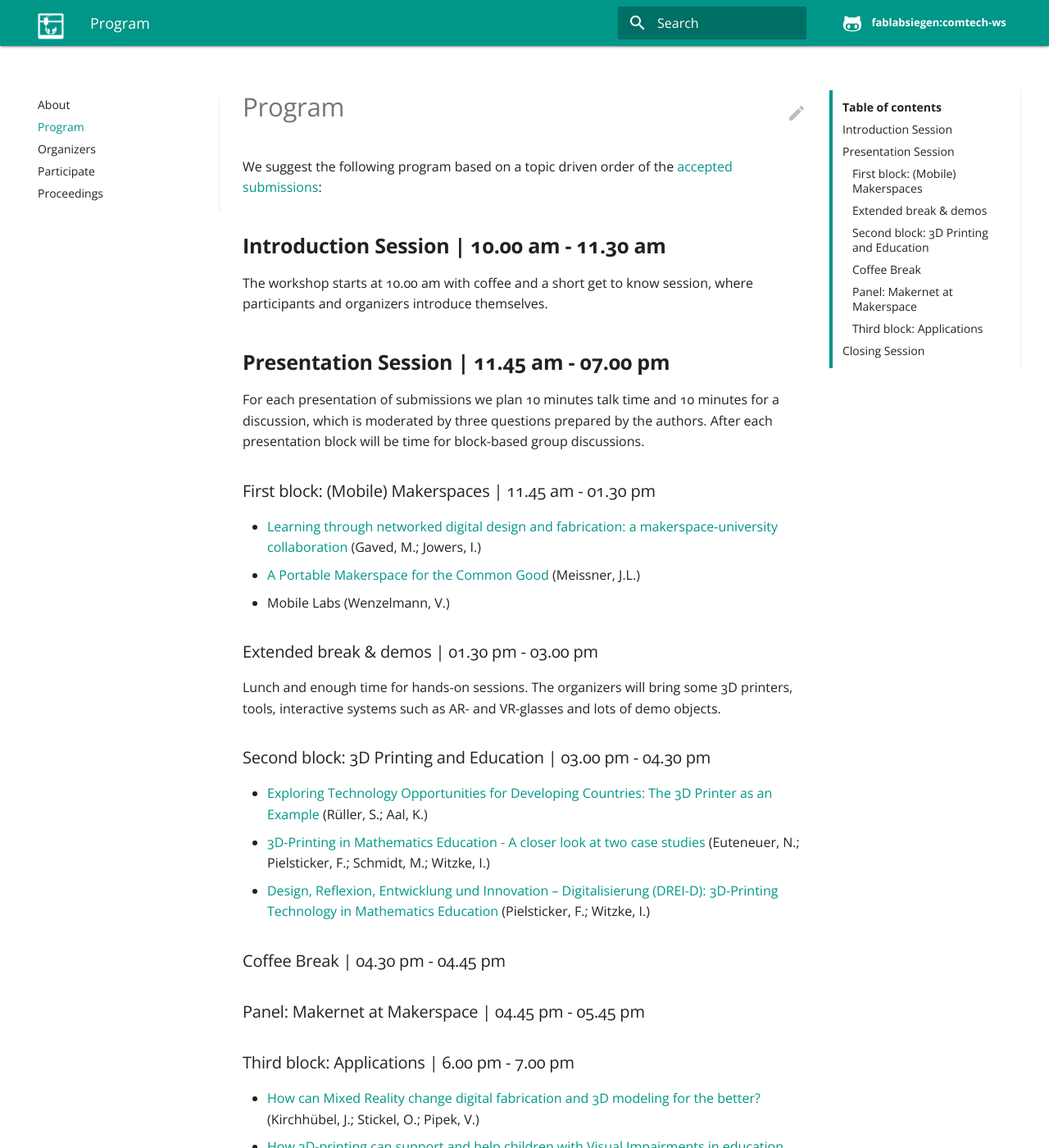
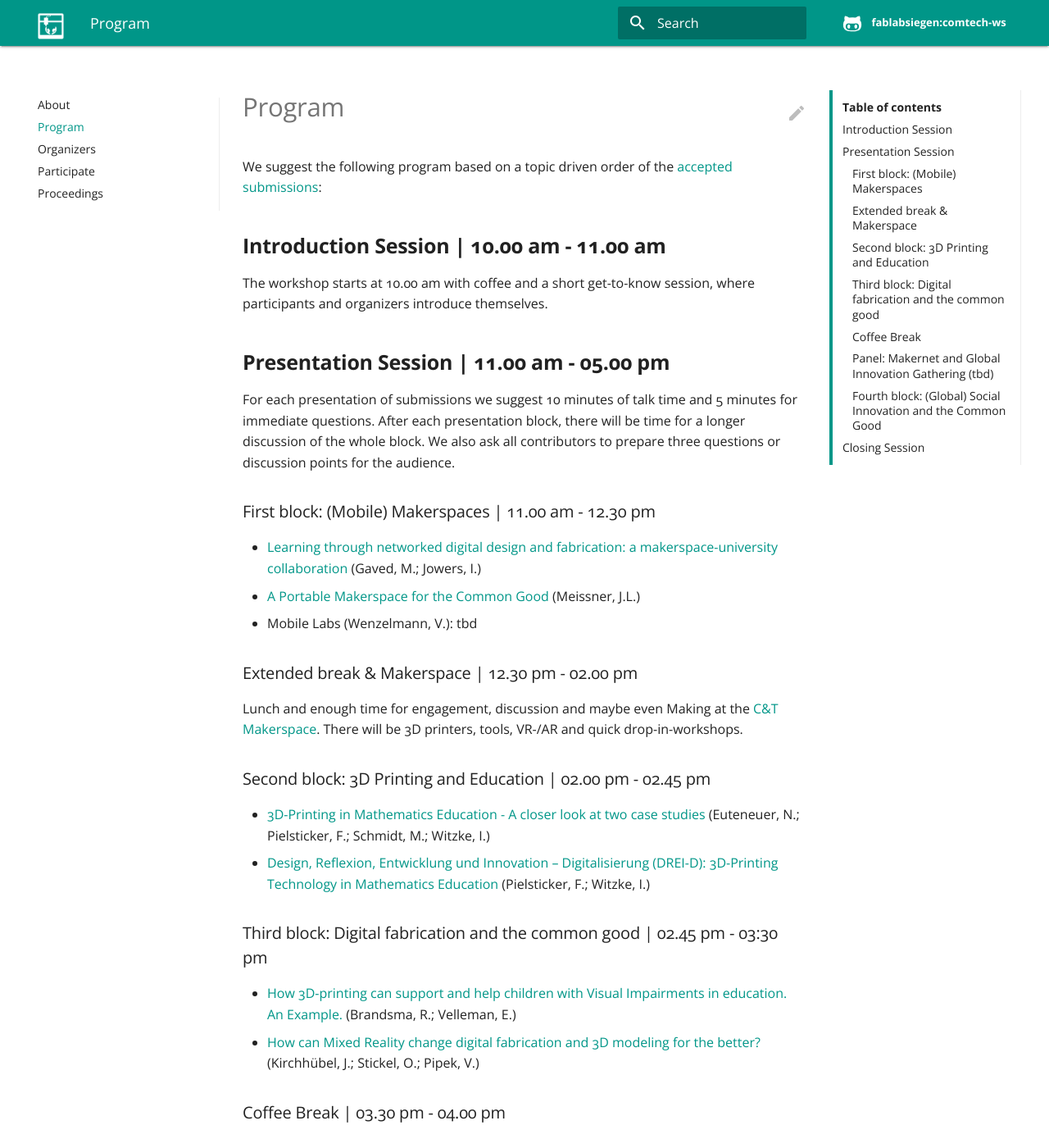
Before and after one commit to FabLabSiegen/fab101-2017-comtech-workshop, an MkDocs documentation site: the page built from docs/program.md, in a window 1280 px wide and 1400 px high. Shown: the whole window at 82% size. Built offline with MkDocs 1.6.1, drawn with Linux system fonts in a browser that asks for light colours; comment, search, counter and statistics services are not loaded; old or Windows-style settings are respelled for this version of MkDocs; some of the changed text lies outside the part shown.

Commit message:
program tightened

```diff
--- a/docs/program.md
+++ b/docs/program.md
@@ -1,39 +1,45 @@
 We suggest the following program based on a topic driven order of the [accepted submissions](https://drive.google.com/open?id=0B6IVn-EKd-N0bE55aDVEZGVJd0E):
 
-##**Introduction Session | 10.00 am - 11.30 am**
-The workshop starts at 10.00 am with coffee and a short get to know session, where participants and organizers introduce themselves.
+##**Introduction Session | 10.00 am - 11.00 am**
+The workshop starts at 10.00 am with coffee and a short get-to-know session, where participants and organizers introduce themselves.
 
-##**Presentation Session | 11.45 am - 07.00 pm**
-For each presentation of submissions we plan 10 minutes talk time and 10 minutes for a discussion, which is moderated by three questions prepared by the authors. After each presentation block will be time for block-based group discussions.
+##**Presentation Session | 11.00 am - 05.00 pm**
+For each presentation of submissions we suggest 10 minutes of talk time and 5 minutes for immediate questions. After each presentation block, there will be time for a longer discussion of the whole block. We also ask all contributors to prepare three questions or discussion points for the audience.
 
-###First block: (Mobile) Makerspaces | 11.45 am - 01.30 pm
+###First block: (Mobile) Makerspaces | 11.00 am - 12.30 pm
 
 * [Learning through networked digital design and fabrication: a makerspace-university collaboration](https://drive.google.com/open?id=0B6IVn-EKd-N0XzB1VERFMU9jb1E) (Gaved, M.; Jowers, I.)
 
 * [A Portable Makerspace for the Common Good](https://drive.google.com/open?id=0B6IVn-EKd-N0aWFXeGJtZTg5MWs) (Meissner, J.L.)
 
-* Mobile Labs (Wenzelmann, V.)
+* Mobile Labs (Wenzelmann, V.): tbd
 
-###Extended break & demos | 01.30 pm - 03.00 pm
-Lunch and enough time for hands-on sessions. The organizers will bring some 3D printers, tools, interactive systems such as AR- and VR-glasses and lots of demo objects.
+###Extended break & Makerspace | 12.30 pm - 02.00 pm
+Lunch and enough time for engagement, discussion and maybe even Making at the [C&T Makerspace](http://comtech.community/makerspace/). There will be 3D printers, tools, VR-/AR and quick drop-in-workshops.
 
-###Second block: 3D Printing and Education | 03.00 pm - 04.30 pm
-
-* [Exploring Technology Opportunities for Developing Countries: The 3D Printer as an Example](https://drive.google.com/open?id=0B6IVn-EKd-N0OVRaRTdIbTEyS2M) (Rüller, S.; Aal, K.)
+###Second block: 3D Printing and Education | 02.00 pm - 02.45 pm
 
 * [3D-Printing in Mathematics Education - A closer look at two case studies](https://drive.google.com/open?id=0B6IVn-EKd-N0bmN2SlA3cHBhRTQ) (Euteneuer, N.; Pielsticker, F.; Schmidt, M.; Witzke, I.)
 
 * [Design, Reflexion, Entwicklung und Innovation – Digitalisierung (DREI-D): 3D-Printing Technology in Mathematics Education](https://drive.google.com/open?id=0B6IVn-EKd-N0X2l5YzFRbHppbmM) (Pielsticker, F.; Witzke, I.)
 
-###Coffee Break | 04.30 pm - 04.45 pm
 
-###Panel: Makernet at Makerspace | 04.45 pm - 05.45 pm
+###Third block: Digital fabrication and the common good  | 02.45 pm - 03:30 pm
 
-###Third block: Applications | 6.00 pm - 7.00 pm
+* [How 3D-printing can support and help children with Visual Impairments in education. An Example.](https://drive.google.com/file/d/0B6IVn-EKd-N0QWJXbmUzc0ljOEE/view?usp=sharing) (Brandsma, R.; Velleman, E.)
 
 * [How can Mixed Reality change digital fabrication and 3D modeling for the better?](https://drive.google.com/open?id=0B6IVn-EKd-N0ZHdHRW9sVnhOZjQ) (Kirchhübel, J.; Stickel, O.; Pipek, V.)
 
-* [How 3D-printing can support and help children with Visual Impairments in education. An Example.](https://drive.google.com/file/d/0B6IVn-EKd-N0QWJXbmUzc0ljOEE/view?usp=sharing) (Brandsma, R.; Velleman, E.)
 
-##**Closing Session | 7.00 pm**
- Discussion about publications of the proceedings. Afterwards, goodbyes and go have food and drinks.
+###Coffee Break | 03.30 pm - 04.00 pm
+
+###Panel: Makernet and Global Innovation Gathering (tbd) | 04.00 pm - 04.30 pm
+
+###Fourth block: (Global) Social Innovation and the Common Good | 04.30 - 05.15
+* [Exploring Technology Opportunities for Developing Countries: The 3D Printer as an Example](https://drive.google.com/open?id=0B6IVn-EKd-N0OVRaRTdIbTEyS2M) (Rüller, S.; Aal, K.)
+
+* [Social Innovation or Social Clash - Challenges of Collaboration Across Boundaries](https://drive.google.com/open?id=0ByEOnFPBo2UwT0tQdnIwNmZOczA) (Mouratidis, M.; Rüller, S.; Aal, K.; Wulf, V.)
+
+##**Closing Session | 05.15-05.45 pm**
+
+ Discussion on continuation and publication. Afterwards, goodbyes and / or go have food and drinks together.
```
